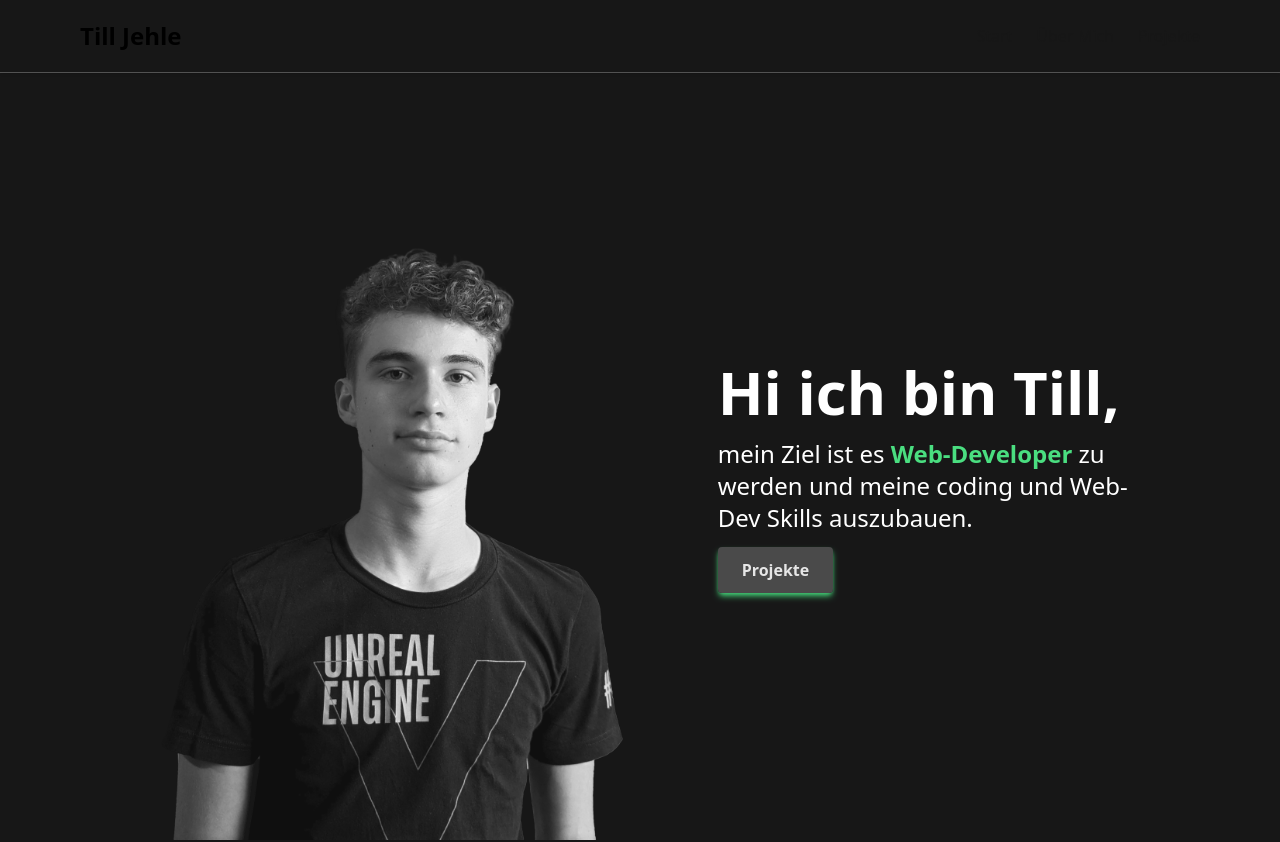
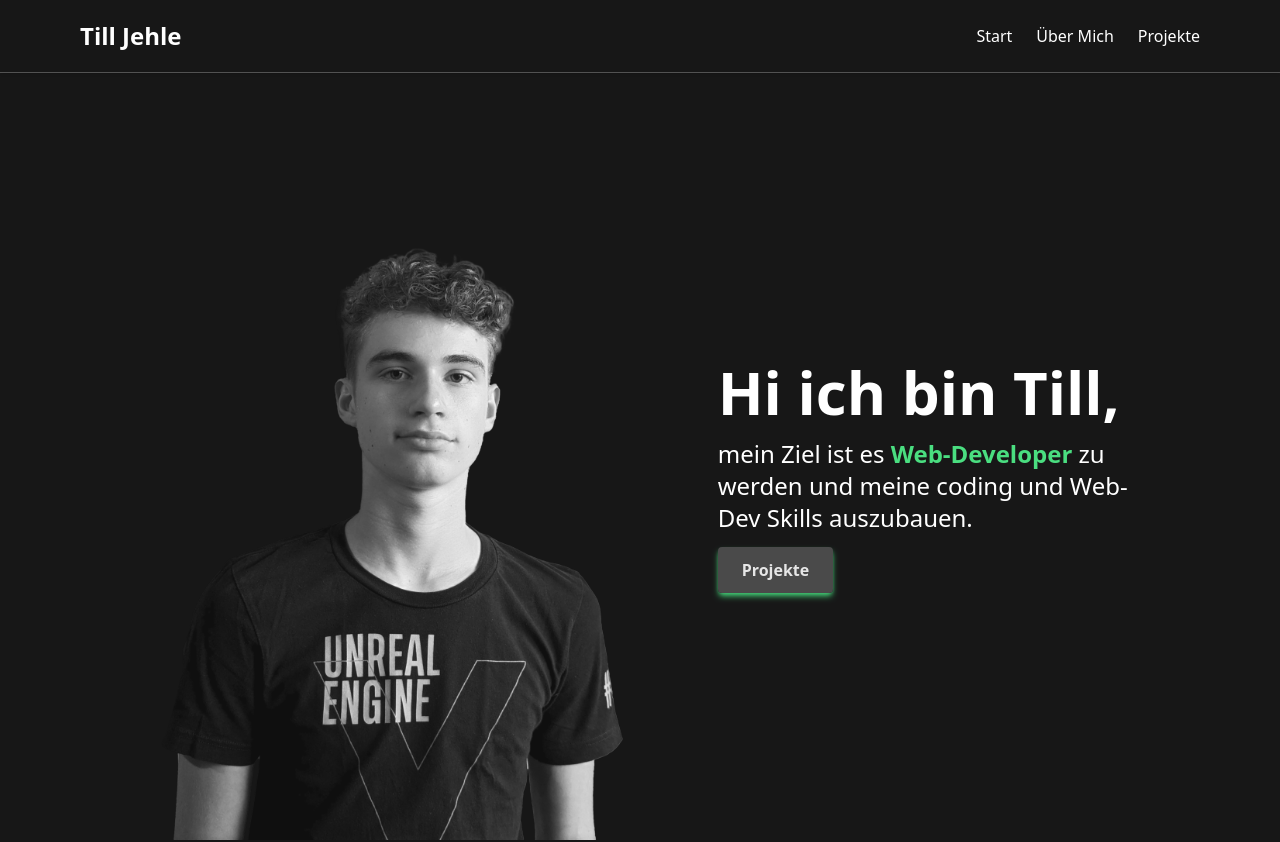
Before and after one commit to Till-Jehle/Final2, a Next.js app: page / in a window 1280 px wide. Shown: the top 842 px of the page. Built offline with nearby package versions, Linux system fonts and the light colour scheme.

Commit message:
Update Navbar.tsx

```diff
--- a/components/Navbar.tsx
+++ b/components/Navbar.tsx
@@ -39,12 +39,12 @@ export default function Navbar() {
           <div className="flex items-center justify-between py-3 md:py-5 md:block">
             <Link to="home">
               <div className="container flex items-center space-x-2">
-                <h2 className="text-2xl font-bold">Till Jehle</h2>
+                <h2 className="text-2xl font-bold text-white">Till Jehle</h2>
               </div>
             </Link>
             <div className="md:hidden">
               <button
-                className="p-2 text-gray-700 rounded-md outline-none focus:border-gray-400 focus:border"
+                className="p-2 text-white rounded-md outline-none focus:border-gray-400 focus:border"
                 onClick={() => setNavbar(!navbar)}
               >
                 {navbar ? <IoMdClose size={30} /> : <IoMdMenu size={30} />}
@@ -66,7 +66,7 @@ export default function Navbar() {
                     key={idx}
                     to={item.page}
                     className={
-                      "block lg:inline-block text-neutral-900  hover:text-neutral-500 dark:text-neutral-100"
+                      "block lg:inline-block text-white  hover:text-neutral-500"
                     }
                     activeClass="active"
                     spy={true}
```
